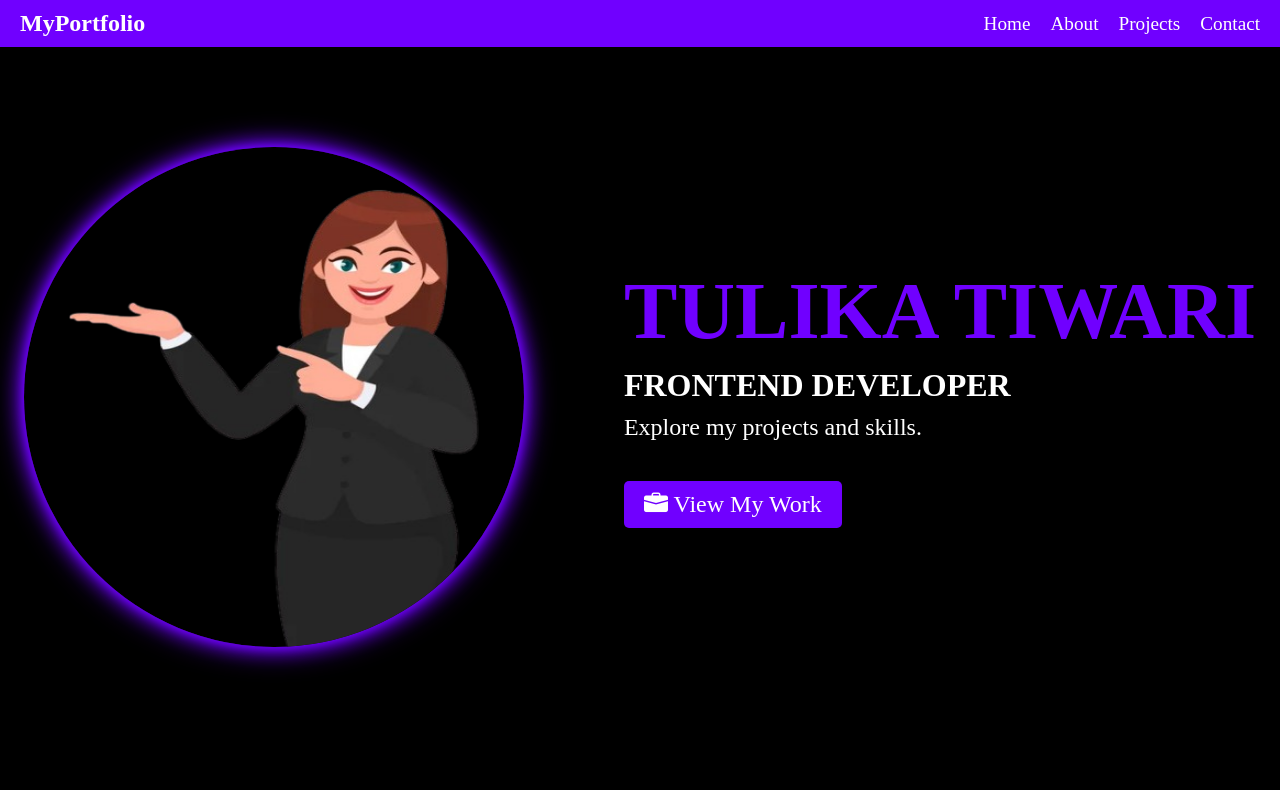
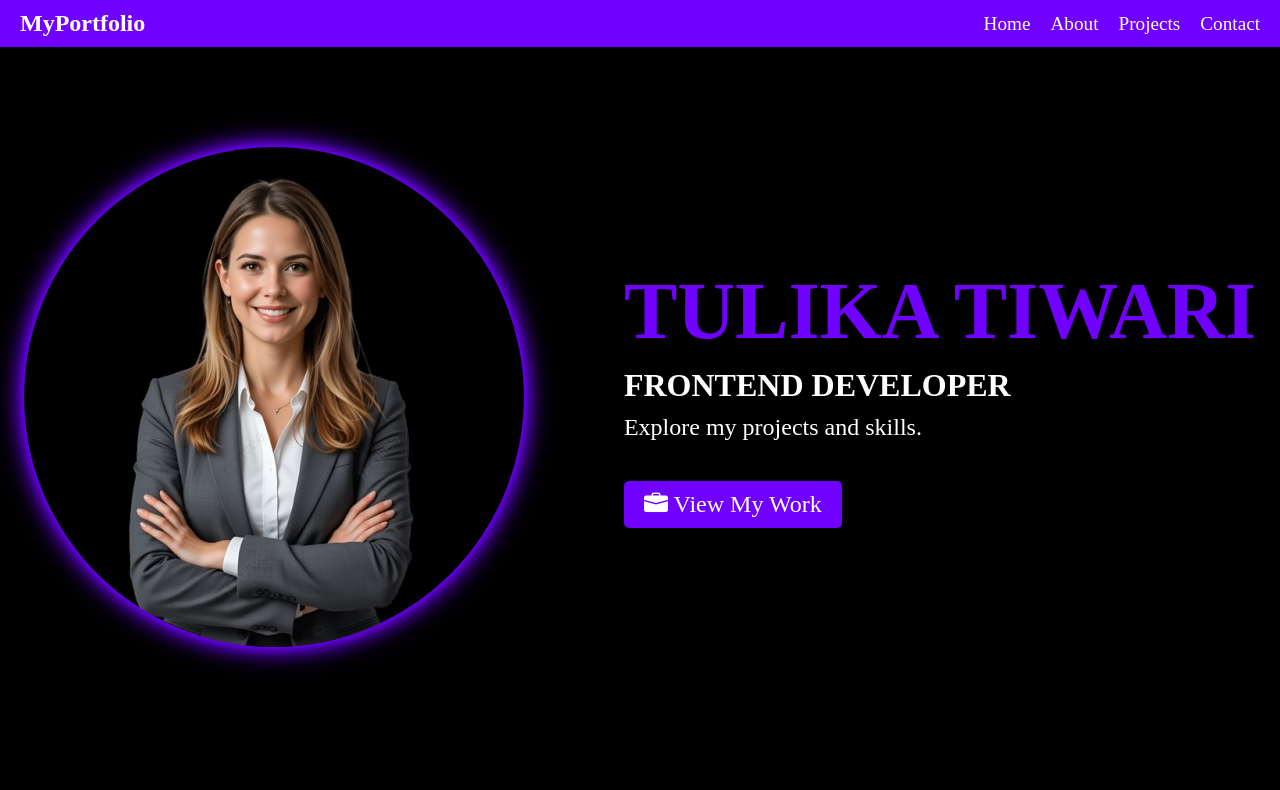
Before and after one commit to TulikaT/Portfolio, a plain HTML site: page index.html in a window 1280 px wide. Shown: the top 790 px of the page. Drawn offline with nearby package versions, Linux system fonts and the light colour scheme.

Commit message:
Update index.html

```diff
--- a/index.html
+++ b/index.html
@@ -25,7 +25,7 @@
 
     <main>
       <section class="hero" id="intro">
-        <img src="./Images/Profile-img.png" alt="" />
+        <img src="./Images/Profile-imgFinal.png" alt="" />
         <div class="hero-content">
           <h1>Tulika Tiwari</h1>
           <h2>Frontend Developer</h2>
```
